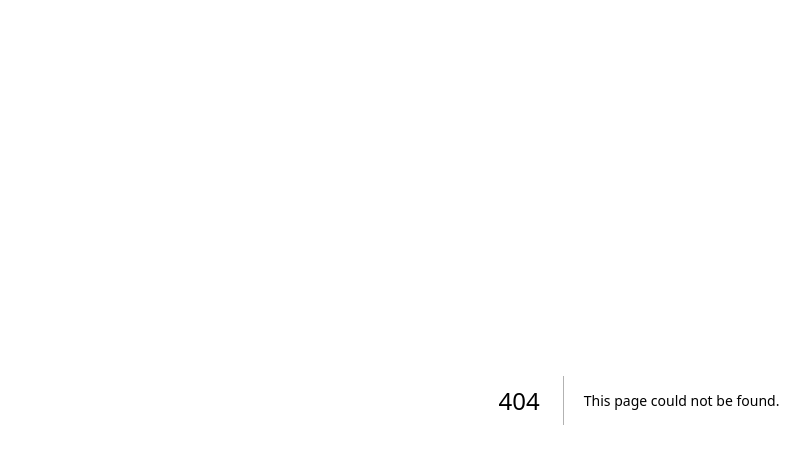
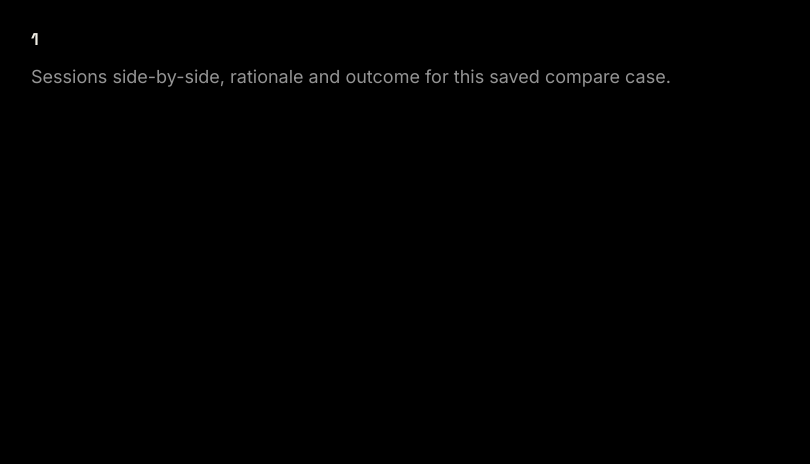
Before and after one commit to theoseleve-glitch/lap-webapp, a Next.js app: page /compare/1 in a window 1280 px wide. Before the commit this address had no page. Shown: the top 464 px of the page, without its empty margins (1-811 px from the left). Built offline with nearby package versions, Linux system fonts and the light colour scheme.

Commit message:
sprint(webapp): T188 compare case detail route shell

```diff
--- /dev/null
+++ b/src/app/(app)/compare/[caseId]/page.tsx
@@ -0,0 +1,22 @@
+import type { Metadata } from "next";
+import { PageIntro } from "@/components/ui/PageIntro";
+
+export const metadata: Metadata = {
+  title: "Compare case",
+};
+
+interface CompareCaseDetailPageProps {
+  params: { caseId: string };
+}
+
+export default function CompareCaseDetailPage({ params }: CompareCaseDetailPageProps) {
+  const caseId = decodeURIComponent(params.caseId);
+  return (
+    <section className="p-8">
+      <PageIntro
+        title={caseId}
+        subtitle="Sessions side-by-side, rationale and outcome for this saved compare case."
+      />
+    </section>
+  );
+}
```
Also changed, not shown: 1 other file (tests, documents, lock files or other folders).
